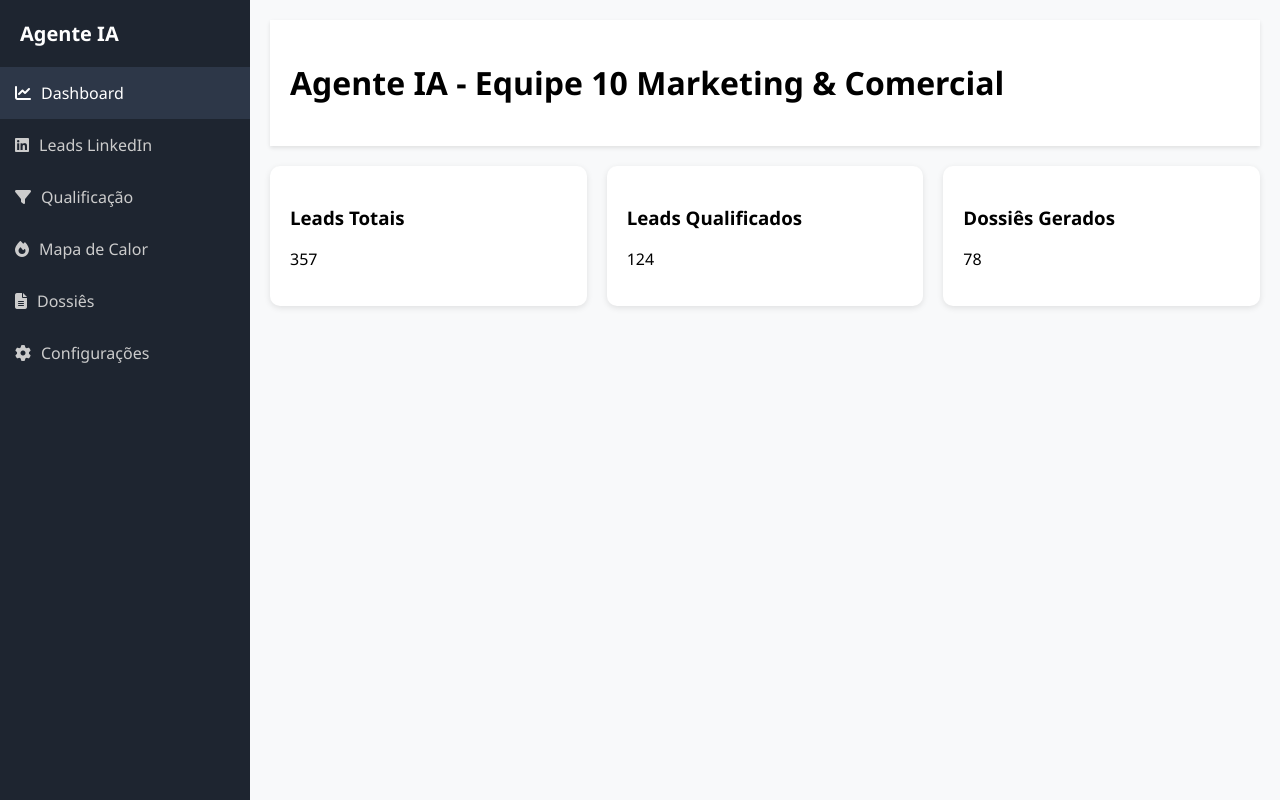
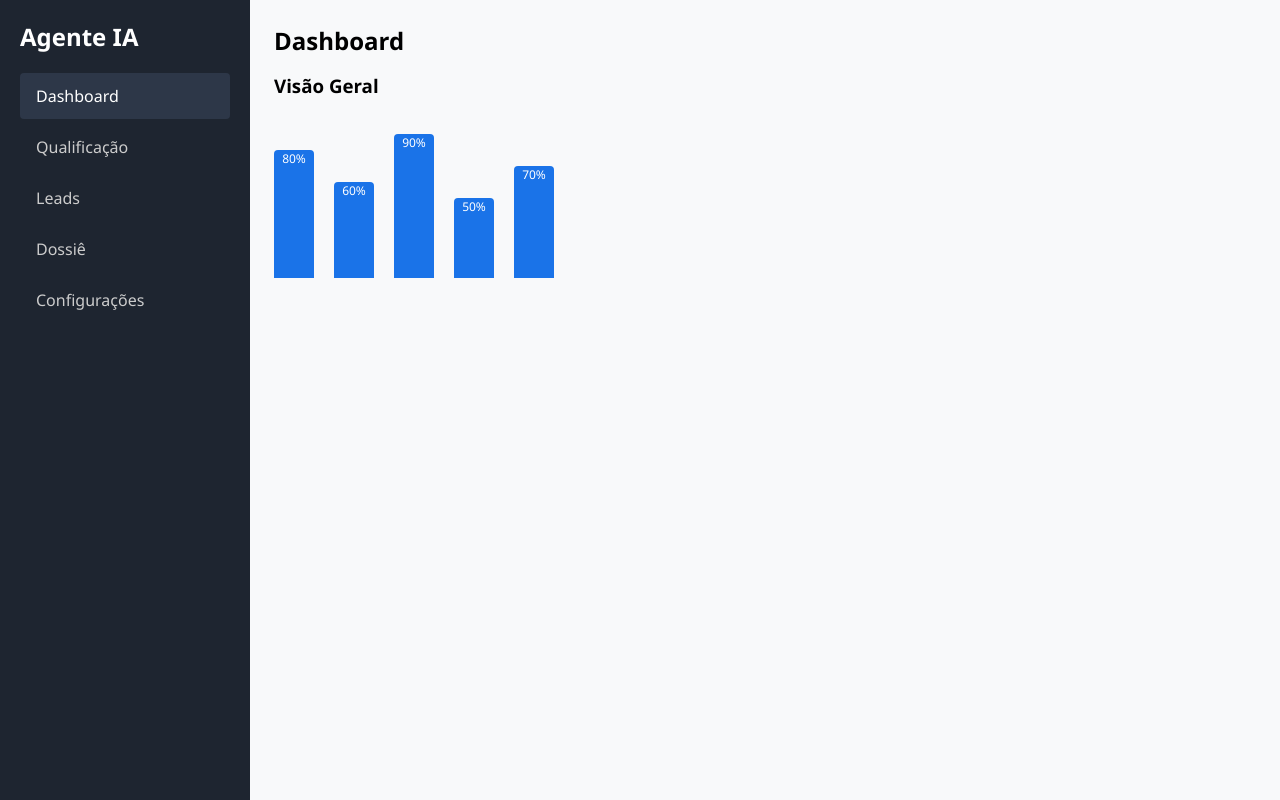
Before and after one commit to felipehelison/equipe10, a plain HTML site: page index.html in a window 1280 px wide. Both pictures are taken after a click on the link "Dashboard". Drawn offline with Linux system fonts and the light colour scheme.

Commit message:
Update index.html

```diff
--- a/index.html
+++ b/index.html
@@ -1,131 +1,220 @@
 <!DOCTYPE html>
 <html lang="pt-br">
 <head>
-  <meta charset="UTF-8">
-  <meta name="viewport" content="width=device-width, initial-scale=1.0">
+  <meta charset="UTF-8" />
+  <meta name="viewport" content="width=device-width, initial-scale=1.0"/>
   <title>Agente IA - Equipe 10</title>
-  <link href="https://cdnjs.cloudflare.com/ajax/libs/font-awesome/6.4.0/css/all.min.css" rel="stylesheet">
+  <link href="https://cdnjs.cloudflare.com/ajax/libs/font-awesome/6.4.0/css/all.min.css" rel="stylesheet"/>
   <style>
-    body { margin: 0; font-family: 'Segoe UI', Tahoma, Geneva, Verdana, sans-serif; background: #f8f9fa; }
-    .sidebar { width: 250px; background: #1e2530; height: 100vh; position: fixed; color: #fff; overflow-y: auto; }
-    .sidebar-menu { list-style: none; padding: 0; margin: 0; }
-    .sidebar-menu li { margin: 0; }
-    .sidebar-menu a { display: flex; align-items: center; color: #ccc; padding: 15px; text-decoration: none; transition: 0.3s; }
-    .sidebar-menu a:hover, .sidebar-menu a.active { background: #2d3748; color: #fff; }
-    .sidebar-menu i { margin-right: 10px; }
-    .main-content { margin-left: 250px; padding: 20px; }
-    .header { background: #fff; padding: 20px; box-shadow: 0 2px 4px rgba(0,0,0,0.1); margin-bottom: 20px; }
-    .stats-row { display: grid; grid-template-columns: repeat(3, 1fr); gap: 20px; margin-bottom: 20px; }
-    .stat-card { background: #fff; border-radius: 10px; padding: 20px; box-shadow: 0 2px 6px rgba(0,0,0,0.1); }
-    .content-row { display: flex; gap: 20px; flex-wrap: wrap; }
-    .content-panel { background: #fff; border-radius: 10px; padding: 20px; flex: 1; min-width: 300px; }
-    .page { display: none; }
-    .page.active { display: block; }
-    table { width: 100%; border-collapse: collapse; margin-top: 10px; }
-    th, td { padding: 10px; text-align: left; border-bottom: 1px solid #ddd; }
-    button { background: #1a73e8; color: white; border: none; padding: 8px 12px; border-radius: 5px; cursor: pointer; }
-    button:hover { background: #1565c0; }
-    .heat-grid { display: grid; grid-template-columns: repeat(10, 1fr); grid-gap: 5px; margin-top: 20px; }
-    .heat-cell { background-color: #eee; width: 30px; height: 30px; cursor: pointer; transition: background 0.3s; }
-    .heat-cell:hover { background-color: #1a73e8; }
-    .dossie-details { background: #fff; padding: 20px; border-radius: 10px; box-shadow: 0 2px 6px rgba(0,0,0,0.1); margin-top: 20px; }
+    :root {
+      --primary: #1a73e8;
+      --sidebar-bg: #1e2530;
+      --sidebar-hover: #2d3748;
+      --text-light: #fff;
+      --text-muted: #ccc;
+      --bg-light: #f8f9fa;
+    }
+
+    * {
+      margin: 0;
+      padding: 0;
+      box-sizing: border-box;
+      font-family: 'Segoe UI', sans-serif;
+    }
+
+    body {
+      display: flex;
+      min-height: 100vh;
+      background: var(--bg-light);
+    }
+
+    .sidebar {
+      width: 250px;
+      background: var(--sidebar-bg);
+      color: var(--text-light);
+      padding: 20px;
+    }
+
+    .sidebar h2 {
+      margin-bottom: 20px;
+    }
+
+    .sidebar a {
+      display: block;
+      color: var(--text-muted);
+      padding: 12px 16px;
+      text-decoration: none;
+      border-radius: 4px;
+      margin-bottom: 5px;
+      transition: background 0.3s;
+    }
+
+    .sidebar a:hover,
+    .sidebar a.active {
+      background: var(--sidebar-hover);
+      color: var(--text-light);
+    }
+
+    .main-content {
+      flex: 1;
+      padding: 24px;
+    }
+
+    .header-title {
+      font-size: 24px;
+      font-weight: 600;
+      margin-bottom: 16px;
+    }
+
+    .page {
+      display: none;
+    }
+
+    .page.active {
+      display: block;
+    }
+
+    .chart {
+      display: flex;
+      align-items: flex-end;
+      gap: 20px;
+      height: 200px;
+      padding: 20px 0;
+    }
+
+    .bar {
+      width: 40px;
+      background: var(--primary);
+      border-radius: 4px 4px 0 0;
+      text-align: center;
+      color: white;
+      font-size: 12px;
+    }
+
+    .leads-table {
+      width: 100%;
+      border-collapse: collapse;
+      margin-top: 20px;
+    }
+
+    .leads-table th, .leads-table td {
+      padding: 12px;
+      border: 1px solid #ddd;
+      text-align: left;
+    }
+
+    .leads-table th {
+      background: #f1f3f4;
+    }
+
+    @media (max-width: 600px) {
+      .sidebar {
+        display: none;
+      }
+      body {
+        flex-direction: column;
+      }
+    }
   </style>
 </head>
 <body>
+  <div class="sidebar">
+    <h2>Agente IA</h2>
+    <a href="#" class="active" data-page="dashboard">Dashboard</a>
+    <a href="#" data-page="qualify">Qualificação</a>
+    <a href="#" data-page="leads">Leads</a>
+    <a href="#" data-page="dossier">Dossiê</a>
+    <a href="#" data-page="settings">Configurações</a>
+  </div>
 
-<div class="sidebar">
-  <div style="padding:20px; font-size:20px; font-weight:bold;">Agente IA</div>
-  <ul class="sidebar-menu">
-    <li><a href="#" class="menu-link active" data-page="dashboard-page"><i class="fas fa-chart-line"></i>Dashboard</a></li>
-    <li><a href="#" class="menu-link" data-page="leads-page"><i class="fab fa-linkedin"></i>Leads LinkedIn</a></li>
-    <li><a href="#" class="menu-link" data-page="qualification-page"><i class="fas fa-filter"></i>Qualificação</a></li>
-    <li><a href="#" class="menu-link" data-page="heatmap-page"><i class="fas fa-fire"></i>Mapa de Calor</a></li>
-    <li><a href="#" class="menu-link" data-page="dossie-page"><i class="fas fa-file-alt"></i>Dossiês</a></li>
-    <li><a href="#" class="menu-link" data-page="settings-page"><i class="fas fa-cog"></i>Configurações</a></li>
+  <div class="main-content">
+    <div class="header-title">Dashboard</div>
+
+    <div id="dashboard" class="page active">
+      <h3>Visão Geral</h3>
+      <div class="chart">
+        <div class="bar" style="height: 80%;">80%</div>
+        <div class="bar" style="height: 60%;">60%</div>
+        <div class="bar" style="height: 90%;">90%</div>
+        <div class="bar" style="height: 50%;">50%</div>
+        <div class="bar" style="height: 70%;">70%</div>
+      </div>
+    </div>
+
+    <div id="qualify" class="page">
+      <h3>Critérios de Qualificação</h3>
+      <ul>
+        <li>Interesse explícito</li>
+        <li>Cargo estratégico</li>
+        <li>Engajamento em postagens</li>
       </ul>
     </div>
 
-<div class="main-content">
-  <div class="header">
-    <h1>Agente IA - Equipe 10 Marketing & Comercial</h1>
-  </div>
-
-  <div class="page active" id="dashboard-page">
-    <div class="stats-row">
-      <div class="stat-card"><h3>Leads Totais</h3><p>357</p></div>
-      <div class="stat-card"><h3>Leads Qualificados</h3><p>124</p></div>
-      <div class="stat-card"><h3>Dossiês Gerados</h3><p>78</p></div>
-    </div>
-  </div>
-
-  <div class="page" id="leads-page">
-    <h2>Leads LinkedIn</h2>
-    <table>
-      <thead><tr><th>Nome</th><th>Empresa</th><th>Cargo</th><th>Ações</th></tr></thead>
+    <div id="leads" class="page">
+      <h3>Leads Recentes</h3>
+      <table class="leads-table">
+        <thead>
+          <tr>
+            <th>Nome</th>
+            <th>Empresa</th>
+            <th>Cargo</th>
+            <th>Score</th>
+          </tr>
+        </thead>
         <tbody>
-        <tr><td>Carlos Silva</td><td>Empresa XYZ</td><td>Diretor de Tecnologia</td><td><button onclick="viewDossie('Carlos Silva')">Ver Dossiê</button></td></tr>
-        <tr><td>Ana Martins</td><td>Tech Solutions</td><td>CEO</td><td><button onclick="viewDossie('Ana Martins')">Ver Dossiê</button></td></tr>
+          <tr>
+            <td>Juliana Mendes</td>
+            <td>XP Investimentos</td>
+            <td>Head de Produtos</td>
+            <td>🔥 87</td>
+          </tr>
+          <tr>
+            <td>Rafael Souza</td>
+            <td>Stone</td>
+            <td>CTO</td>
+            <td>🔥 91</td>
+          </tr>
+          <tr>
+            <td>Luciana Dias</td>
+            <td>Nubank</td>
+            <td>Gerente de TI</td>
+            <td>🔥 78</td>
+          </tr>
         </tbody>
       </table>
     </div>
 
-  <div class="page" id="qualification-page">
-    <h2>Qualificação de Leads</h2>
-    <p>Critérios de avaliação: Cargo, Engajamento, Empresa Ideal.</p>
+    <div id="dossier" class="page">
+      <h3>Dossiê</h3>
+      <p>Nome: Rafael Souza</p>
+      <p>Empresa: Stone</p>
+      <p>Interações recentes: Comentou em post sobre IA</p>
     </div>
 
-  <div class="page" id="heatmap-page">
-    <h2>Mapa de Calor</h2>
-    <div class="heat-grid" id="heatGrid"></div>
-  </div>
-
-  <div class="page" id="dossie-page">
-    <h2>Dossiê One Page</h2>
-    <div id="dossieContent" class="dossie-details">
-      <p>Selecione um lead para visualizar os detalhes...</p>
+    <div id="settings" class="page">
+      <h3>Configurações</h3>
+      <p>Notificações: Ativadas</p>
+      <p>Integração com CRM: Conectada</p>
     </div>
   </div>
 
-  <div class="page" id="settings-page">
-    <h2>Configurações</h2>
-    <p>Configurações do sistema e integrações.</p>
-  </div>
-
-</div>
-
   <script>
-document.addEventListener('DOMContentLoaded', function () {
-  const links = document.querySelectorAll('.menu-link');
-  const pages = document.querySelectorAll('.page');
+    const links = document.querySelectorAll(".sidebar a");
+    const pages = document.querySelectorAll(".page");
+    const title = document.querySelector(".header-title");
 
     links.forEach(link => {
-    link.addEventListener('click', e => {
+      link.addEventListener("click", function (e) {
         e.preventDefault();
-      const targetPage = link.getAttribute('data-page');
+        links.forEach(l => l.classList.remove("active"));
+        this.classList.add("active");
 
-      pages.forEach(page => page.classList.remove('active'));
-      document.getElementById(targetPage).classList.add('active');
-
-      links.forEach(l => l.classList.remove('active'));
-      link.classList.add('active');
+        const pageId = this.getAttribute("data-page");
+        pages.forEach(p => p.classList.remove("active"));
+        document.getElementById(pageId).classList.add("active");
+        title.textContent = this.textContent;
       });
     });
-
-  const heatGrid = document.getElementById('heatGrid');
-  for (let i = 0; i < 50; i++) {
-    const cell = document.createElement('div');
-    cell.className = 'heat-cell';
-    heatGrid.appendChild(cell);
-  }
-});
-
-function viewDossie(name) {
-  const dossieContent = document.getElementById('dossieContent');
-  dossieContent.innerHTML = `<h3>${name}</h3><p>Informações completas sobre o lead, engajamento, interesse, e recomendações de abordagem.</p>`;
-  document.querySelectorAll('.page').forEach(p => p.classList.remove('active'));
-  document.getElementById('dossie-page').classList.add('active');
-}
   </script>
-
 </body>
 </html>
```
Lines whose indentation alone changed are shown as unchanged.
